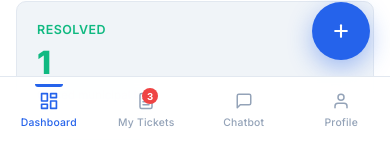
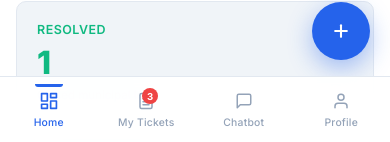
Before and after one commit to yash1746/Civicgrid, a React (Vite) app in the folder frontend/: page / in a window 390 px wide. Shown: the part 700-842 px from the top of the page. Built offline with nearby package versions, Linux system fonts and the light colour scheme; no server answers.

Commit message:
feat: rename Dashboard tab button to Home in desktop and mobile navbar layouts

```diff
--- a/frontend/src/pages/CitizenHub.jsx
+++ b/frontend/src/pages/CitizenHub.jsx
@@ -167,7 +167,7 @@ export default function CitizenHub() {
         {/* Desktop Web App Tabs (Clean SVGs) */}
         <div className="topbar-tabs">
           {[
-            { id: 'dashboard', label: 'Dashboard', icon: Icons.dashboard },
+            { id: 'dashboard', label: 'Home', icon: Icons.dashboard },
             { id: 'tickets', label: `My Tickets ${notifCount > 0 ? `(${notifCount})` : ''}`, icon: Icons.tickets },
             { id: 'chatbot', label: 'Chatbot', icon: Icons.chatbot },
             { id: 'profile', label: 'Profile', icon: Icons.profile },
@@ -235,7 +235,7 @@ export default function CitizenHub() {
           onClick={() => setActiveTab('dashboard')}
         >
           <span className="nav-icon" style={{ display: 'flex', alignItems: 'center' }}>{Icons.dashboard}</span>
-          <span style={{ marginTop: '2px' }}>Dashboard</span>
+          <span style={{ marginTop: '2px' }}>Home</span>
         </button>
 
         <button
```
